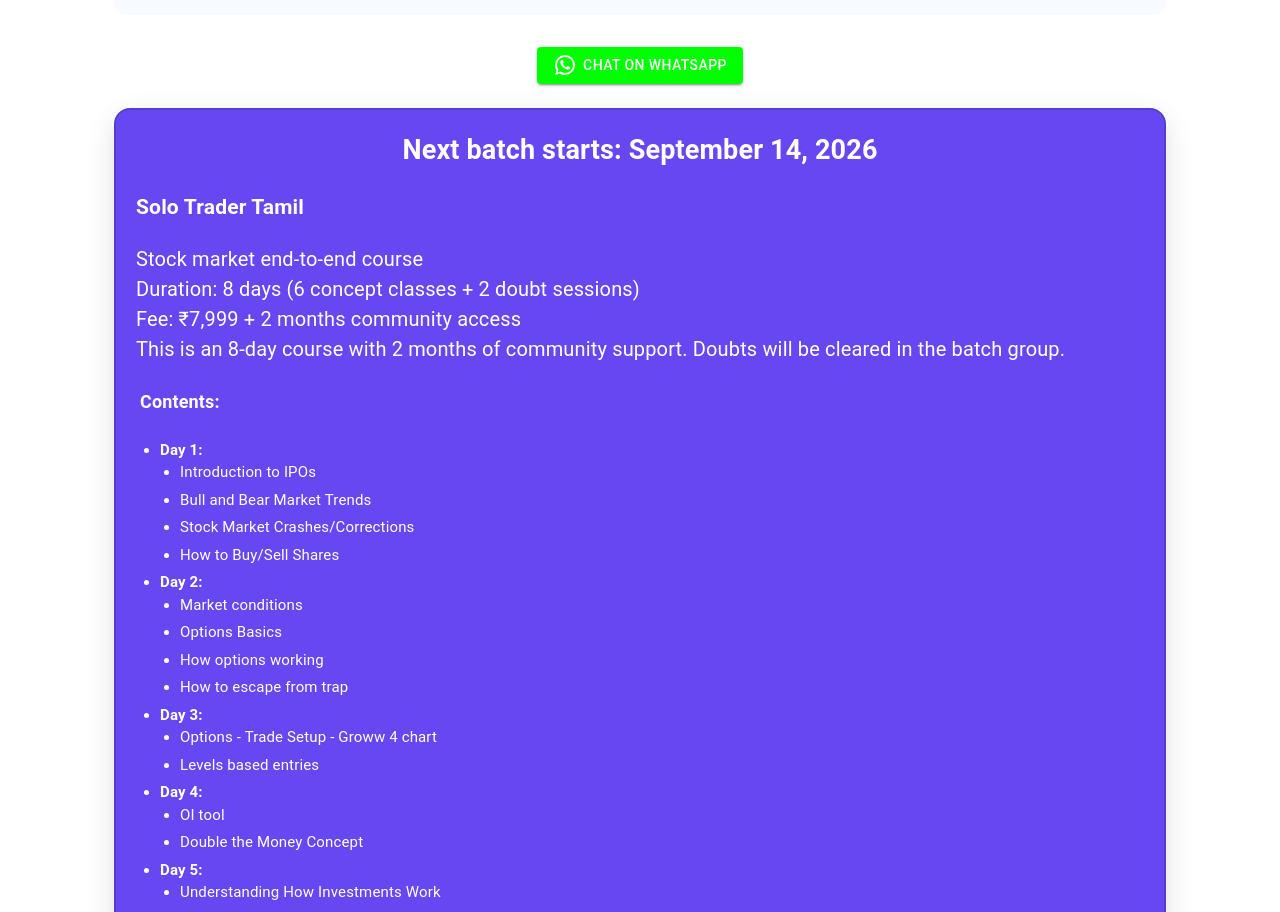
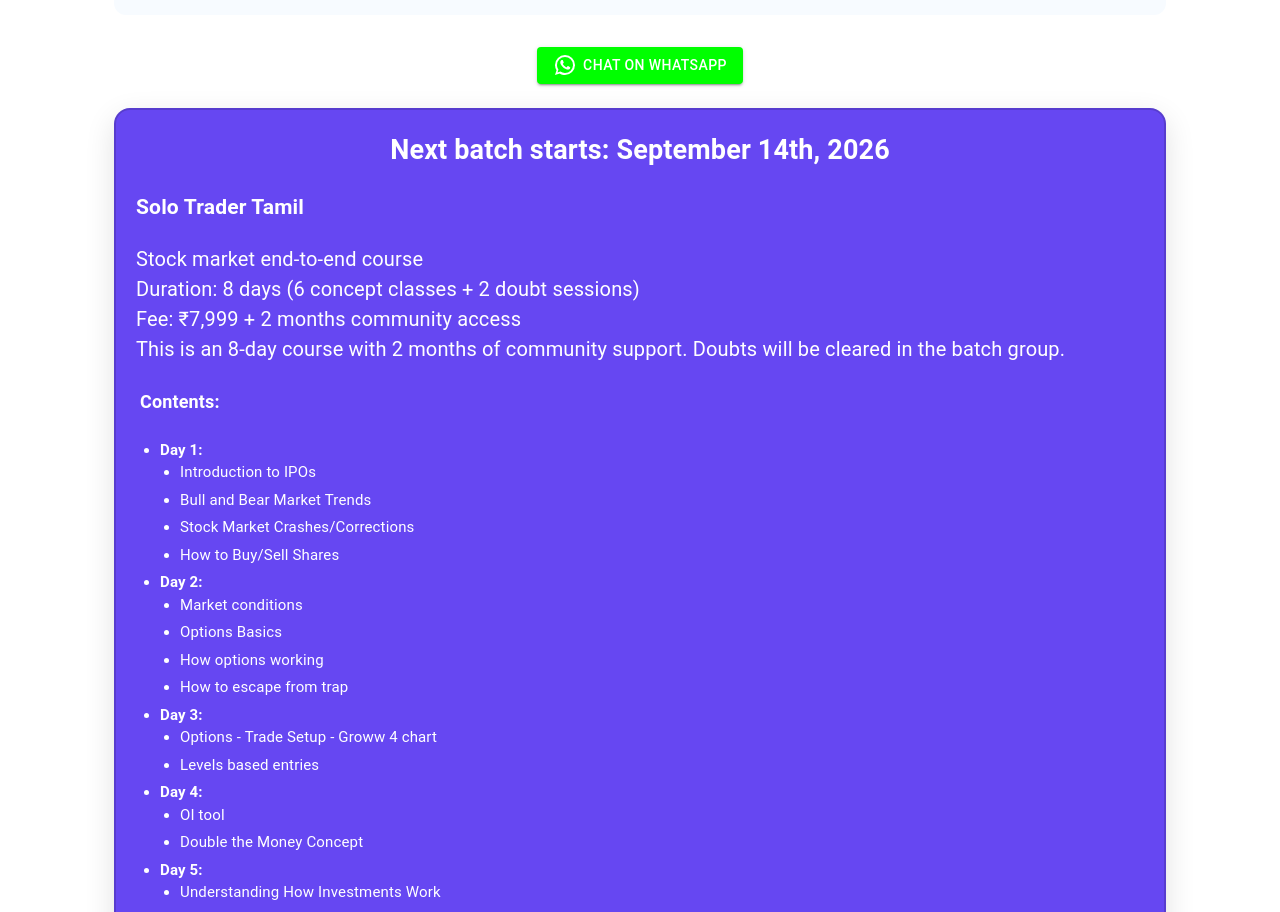
Before and after one commit to Santhosh-M-R/solo, a React (Create React App) app: page / in a window 1280 px wide. Shown: the part 2983-3895 px from the top of the page. Built offline with nearby package versions, Linux system fonts and the light colour scheme.

Commit message:
course update

```diff
--- a/src/CourseDetails.jsx
+++ b/src/CourseDetails.jsx
@@ -387,7 +387,7 @@ const CourseDetails = () => {
           <div className="live-course">
             <AdvancedCourseContent>
               <div className="heading">
-                <h2>Next batch starts: September 14, 2026</h2>
+                <h2>Next batch starts: September 14th, 2026</h2>
                 <h3>Solo Trader Tamil</h3>
                 <p>Stock market end-to-end course</p>
                 <p>
```
